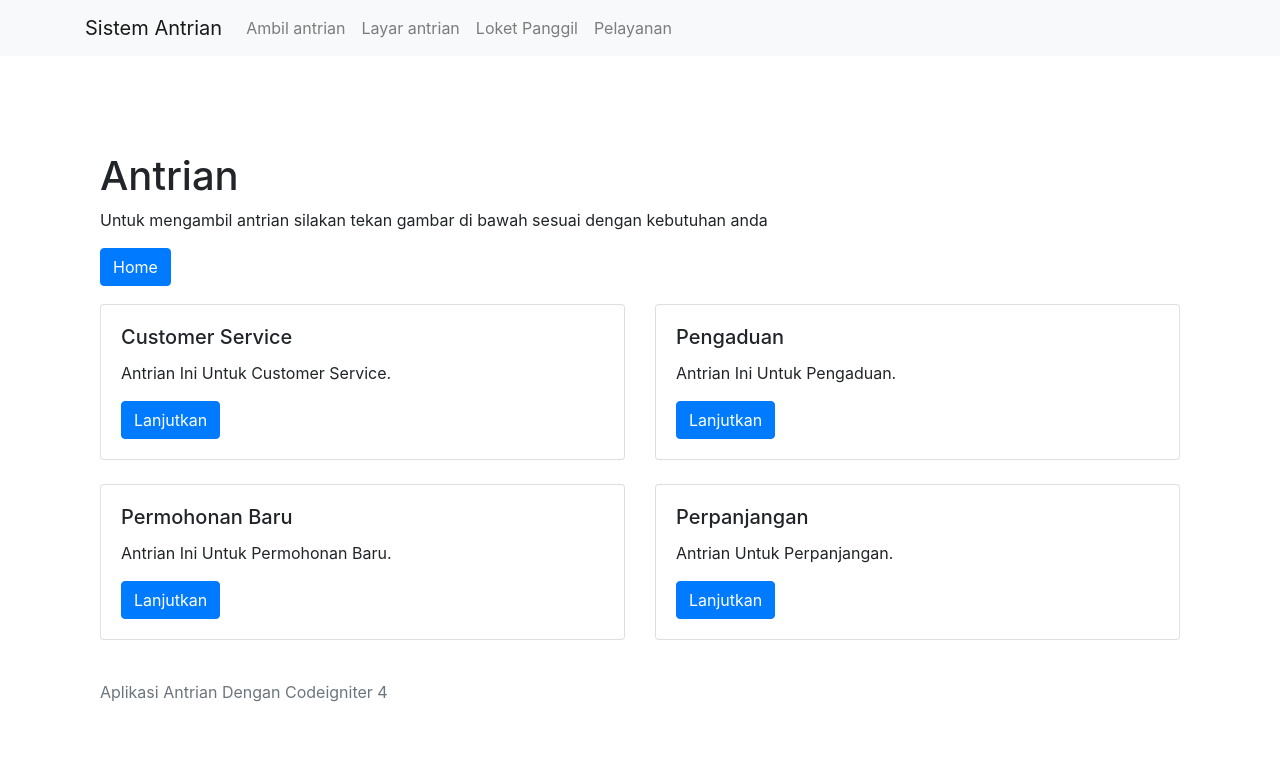
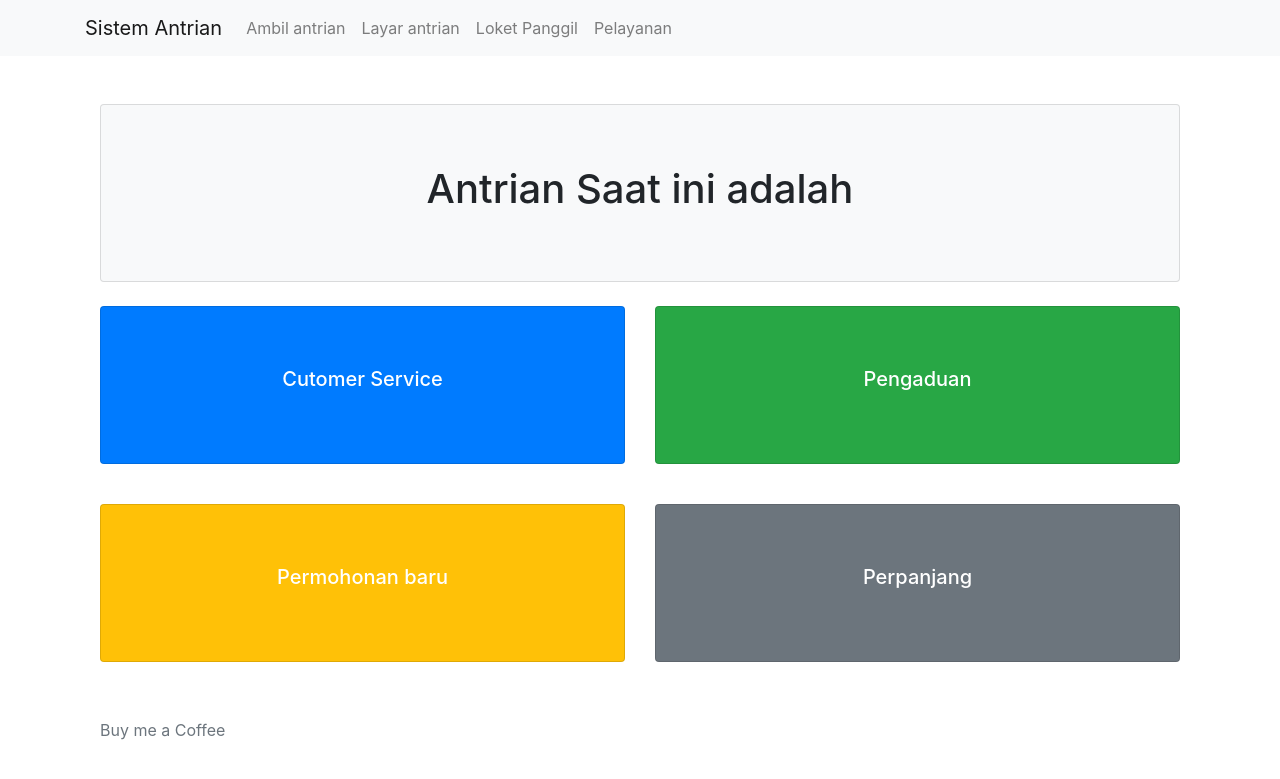
Before and after one commit to fajarspace/lab-uas, a CodeIgniter 4 app: the page made by app/Views/pages/antrian/index.php in a window 1280 px wide. Shown: the top 779 px of the page. Run offline with PHP 8.4 and a stand-in for CodeIgniter, Linux system fonts and the light colour scheme; the template is opened without the code that fills it, so the values that code supplies are empty; some libraries are stand-ins or nearby versions.

Commit message:
buy me a coffee

```diff
--- a/app/Views/layouts/tempelate.php
+++ b/app/Views/layouts/tempelate.php
@@ -38,8 +38,10 @@
 
 <?= $this->renderSection('content'); ?>
 
-<footer>
-
+<footer class="footer mt-auto py-3">
+  <div class="container">
+    <span class="text-muted">Buy me a Coffee </span>
+  </div>
 </footer>
 <script src="https://cdn.jsdelivr.net/npm/jquery@3.5.1/dist/jquery.slim.min.js" integrity="sha384-DfXdz2htPH0lsSSs5nCTpuj/zy4C+OGpamoFVy38MVBnE+IbbVYUew+OrCXaRkfj" crossorigin="anonymous"></script>
 <script src="https://cdn.jsdelivr.net/npm/bootstrap@4.6.1/dist/js/bootstrap.bundle.min.js" integrity="sha384-fQybjgWLrvvRgtW6bFlB7jaZrFsaBXjsOMm/tB9LTS58ONXgqbR9W8oWht/amnpF" crossorigin="anonymous"></script>
--- a/app/Views/pages/antrian/index.php
+++ b/app/Views/pages/antrian/index.php
@@ -3,150 +3,83 @@
 <?= $this->section('content'); ?>
 <div class="container" >
 
-<div class="body-wrap boxed-container">
-        <header class="site-header">
-            <div class="container">
-                <div class="site-header-inner">
-                    <div class="brand header-brand">
-                        <h1 class="m-0">
-                            <a href="#">
-                                <svg width="48" height="32" viewBox="0 0 48 32" xmlns="http://www.w3.org/2000/svg">
-                                    <title>Antrian</title>
-                                    <defs>
-                                        <linearGradient x1="0%" y1="100%" y2="0%" id="logo-a">
-                                            <stop stop-color="#007CFE" stop-opacity="0" offset="0%"/>
-                                            <stop stop-color="#007DFF" offset="100%"/>
-                                        </linearGradient>
-                                        <linearGradient x1="100%" y1="50%" x2="0%" y2="50%" id="logo-b">
-                                            <stop stop-color="#FF4F7A" stop-opacity="0" offset="0%"/>
-                                            <stop stop-color="#FF4F7A" offset="100%"/>
-                                        </linearGradient>
-                                    </defs>
-                                </svg>
-                            </a>
-                        </h1>
-                    </div>
-                </div>
-            </div>
-        </header>
 
-        <main>
-            <section class="hero">
-                <div class="container">
-                    <div class="hero-inner">
-                        <div class="hero-copy">
-                            <h1 class="hero-title h2-mobile mt-0 is-revealing">Antrian</h1>
-                            <p class="hero-paragraph is-revealing">Untuk mengambil antrian silakan tekan gambar di bawah sesuai dengan kebutuhan anda</p>
-                            <p class="hero-cta is-revealing"><a class="button button-primary button-shadow" href="#"></a></p>
-                            <a href="<?php echo base_url(
-                              ""
-                            ); ?>" class="btn btn-primary float-left mb-3 center">Home</a>
-                        </div>
-                        <div class="container mt-5 mb-5 text-center">
 
-    </div>
-<!--     <div class="container">
-        <?php if (!empty(session()->getFlashdata("success"))) { ?>
+<main>
+<section class="mb-4" >
+<div class="container">
+<div class="hero-inner">
+<div class="hero-copy">
+  <div class="card text-center bg-light">
+  <div class="card-body"></div>
+  <div class="card-body">
+  <h1 style="text-align: center;">Antrian Saat ini adalah</h1>
+  </div>
+  <div class="card-body"></div>
+</div>
 
-        <div class="alert alert-success">
-            <?php echo session()->getFlashdata("success"); ?>
-        </div>
+  </div>
 
-        <?php } ?>
-        <?php if (!empty(session()->getFlashdata("info"))) { ?>
+</div>
+</div>
+</section>
 
-        <div class="alert alert-info">
-            <?php echo session()->getFlashdata("info"); ?>
-        </div>
+<div class="container">
+<div class="row row-cols-1 row-cols-md-2">
 
-        <?php } ?>
-
-        <?php if (!empty(session()->getFlashdata("warning"))) { ?>
-
-        <div class="alert alert-warning">
-            <?php echo session()->getFlashdata("warning"); ?>
-        </div>
-
-        <?php } ?>
-    </div> -->
-                    </div>
-                </div>
-            </section>
-            <br>
-            <section>
-            <div class="container">
-            <div class="row">
-  <div class="col-sm-6">
-    <div class="card">
+  <div class="col mb-4">
+    <div class="card bg-primary mb-3">
+    <a style="color:white; text-decoration:none; text-align:center;" href="<?php echo base_url("antrian/a/4"); ?>">
+    <div class="card-body" style="text-align: center; font-weight: bold;"></div>
       <div class="card-body">
-        <h5 class="card-title">Customer Service</h5>
-        <p class="card-text">Antrian Ini Untuk Customer Service.</p>
-        <a href="<?php echo base_url(
-          "antrian/cs/4"
-        ); ?>" class="btn btn-primary">Lanjutkan</a>
+        <h5 class="card-title">Cutomer Service</h5>
       </div>
+      <div class="card-body" style="text-align: center; font-weight: bold;"></div>
+    </a>
     </div>
   </div>
-  <div class="col-sm-6">
-    <div class="card">
+
+  <div class="col mb-4">
+    <div class="card bg-success mb-3">
+    <a style="color:white; text-decoration:none; text-align:center;" href="<?php echo base_url("antrian/b/5"); ?>">
+    <div class="card-body" style="text-align: center; font-weight: bold;"></div>
       <div class="card-body">
         <h5 class="card-title">Pengaduan</h5>
-        <p class="card-text">Antrian Ini Untuk Pengaduan.</p>
-        <a href="<?php echo base_url(
-          "antrian/pg/5"
-        ); ?>" class="btn btn-primary">Lanjutkan</a>
       </div>
+      <div class="card-body" style="text-align: center; font-weight: bold;"></div>
+    </a>
     </div>
   </div>
-</div>
-            </div>
-            </section>
 
-            <br>
-
-            <section>
-            <div class="container">
-            <div class="row">
-  <div class="col-sm-6">
-    <div class="card">
+  <div class="col mb-4">
+    <div class="card bg-warning mb-3">
+    <a style="color:white; text-decoration:none; text-align:center;" href="<?php echo base_url("antrian/c/6"); ?>">
+    <div class="card-body" style="text-align: center; font-weight: bold;"></div>
       <div class="card-body">
-        <h5 class="card-title">Permohonan Baru</h5>
-        <p class="card-text">Antrian Ini Untuk Permohonan Baru.</p>
-        <a href="<?php echo base_url(
-          "antrian/pb/6"
-        ); ?>" class="btn btn-primary">Lanjutkan</a>
+        <h5 class="card-title">Permohonan baru</h5>
       </div>
+      <div class="card-body" style="text-align: center; font-weight: bold;"></div>
+    </a>
     </div>
   </div>
-  <div class="col-sm-6">
-    <div class="card">
+  <div class="col mb-4">
+    <div class="card bg-secondary mb-3">
+    <a style="color:white; text-decoration:none; text-align:center;" href="<?php echo base_url("antrian/d/7"); ?>">
+    <div class="card-body" style="text-align: center; font-weight: bold;"></div>
       <div class="card-body">
-        <h5 class="card-title">Perpanjangan</h5>
-        <p class="card-text">Antrian Untuk Perpanjangan.</p>
-        <a href="<?php echo base_url(
-          "antrian/png/7"
-        ); ?>" class="btn btn-primary">Lanjutkan</a>
+        <h5 class="card-title">Perpanjang</h5>
       </div>
+      <div class="card-body" style="text-align: center; font-weight: bold;"></div>
+    </a>
     </div>
   </div>
+
 </div>
+
             </div>
-            </section>
-
-            <br>
+        </main>
 
 
-        </main>
 
-        <footer class="footer mt-auto py-3">
-  <div class="container">
-    <span class="text-muted">Aplikasi Antrian Dengan Codeigniter 4</span>
-  </div>
-</footer>
 
-    </div>
-
-    <script src="<?php echo base_url("dist/js/main.min.js"); ?>"></script>
-
-</div>
 <?= $this->endSection(); ?>
```
Also changed, not shown: app/Controllers/Antrian.php (+4 -4 lines), app/Views/pages/antrianno/index.php (+2 -30 lines).
